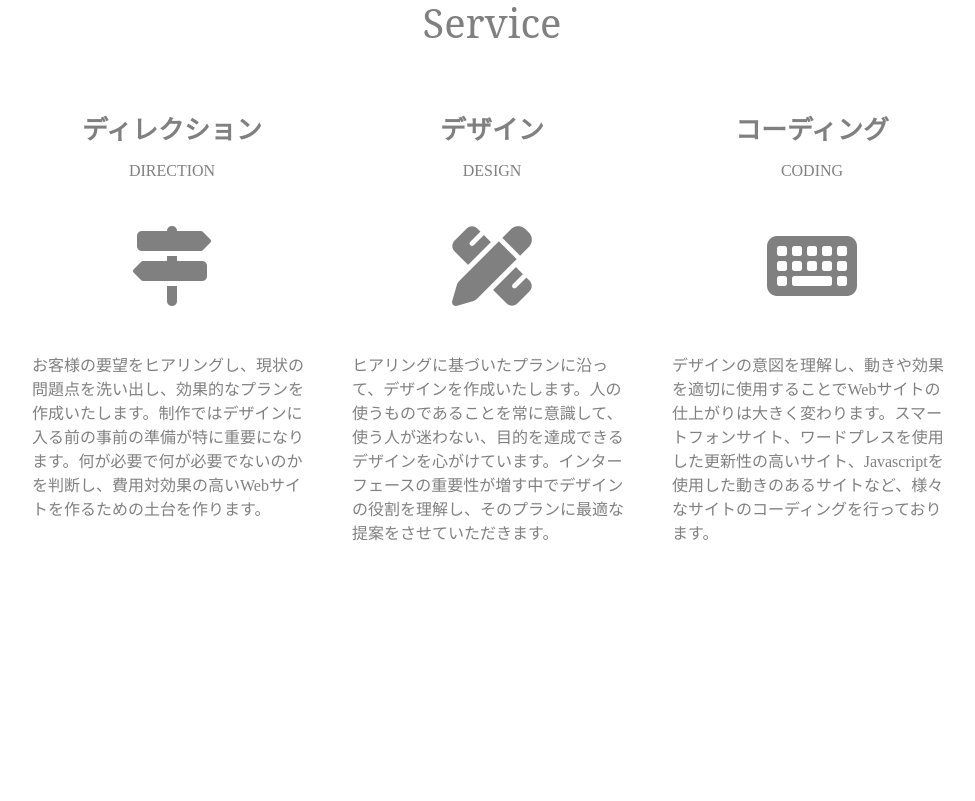
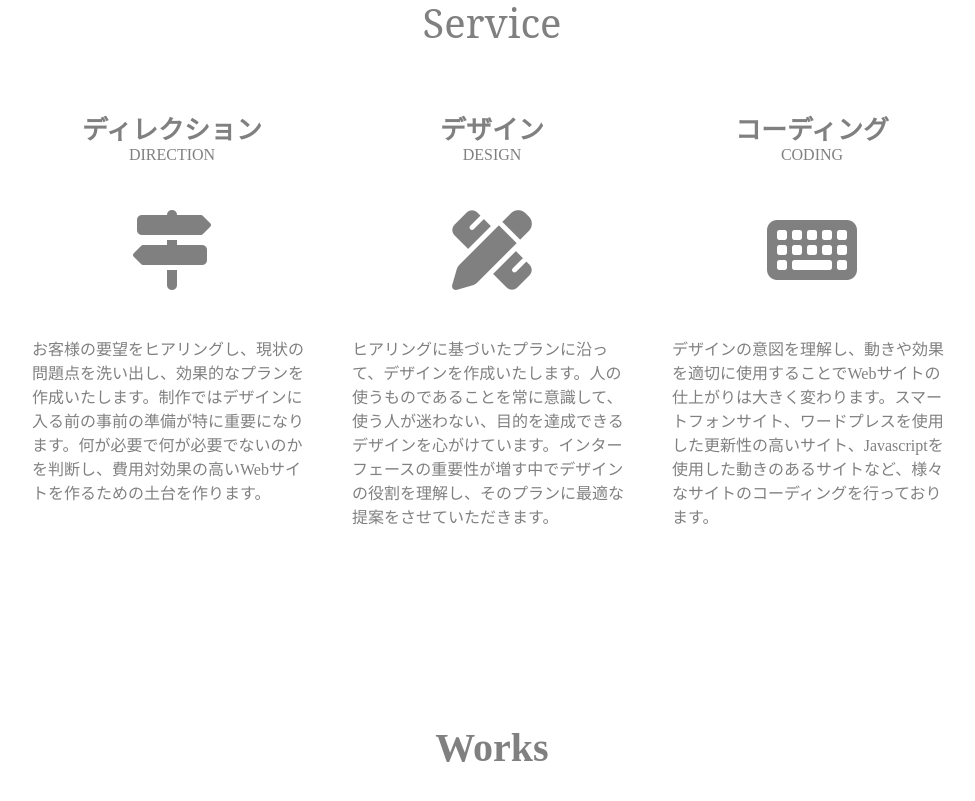
Before and after one commit to jin-0426/jin-0426.github.io, a plain HTML site: page index.html in a window 1280 px wide. Shown: the part 792-1593 px from the top of the page, without its empty margins (148-1123 px from the left). Before the commit the page ends 1352 px from the top, so only its background shows below. Drawn offline with Linux system fonts and the light colour scheme.

Commit message:
Update index.html

```diff
--- a/index.html
+++ b/index.html
@@ -56,7 +56,7 @@
        <div class="three">
          <div class="t _one">
            <h3>ディレクション</h3>
-           <p>DIRECTION</p>
+           <p class="english">DIRECTION</p>
            <p class="icon">
            <span class="fas fa-map-signs d"></span></p>
            <p class="r">お客様の要望をヒアリングし、現状の問題点を洗い出し、効果的なプランを作成いたします。制作ではデザインに入る前の事前の準備が特に重要になります。何が必要で何が必要でないのかを判断し、費用対効果の高いWebサイトを作るための土台を作ります。</p>
@@ -64,7 +64,7 @@
 
          <div class="t _two">
            <h3>デザイン</h3>
-           <p>DESIGN</p>
+           <p class="english">DESIGN</p>
            <p class="icon">
            <span class="fas fa-pencil-ruler d"></span></p>
            <p class="r">ヒアリングに基づいたプランに沿って、デザインを作成いたします。人の使うものであることを常に意識して、使う人が迷わない、目的を達成できるデザインを心がけています。インターフェースの重要性が増す中でデザインの役割を理解し、そのプランに最適な提案をさせていただきます。</p>
@@ -72,16 +72,24 @@
 
          <div class="t _three">
            <h3>コーディング</h3>
-           <p>CODING</p>
+           <p class="english">CODING</p>
            <p class="icon">
            <span class="fas fa-keyboard d"></span></p>
            <p class="r">デザインの意図を理解し、動きや効果を適切に使用することでWebサイトの仕上がりは大きく変わります。スマートフォンサイト、ワードプレスを使用した更新性の高いサイト、Javascriptを使用した動きのあるサイトなど、様々なサイトのコーディングを行っております。</p>
          </div>
        </div>
+       <div class="clear">
+
+       </div>
 
      </div>
 
 
+     <div class="works">
+       <h2 class="midashiWorks">
+         Works
+       </h2>
+     </div>
 
 
 
```
